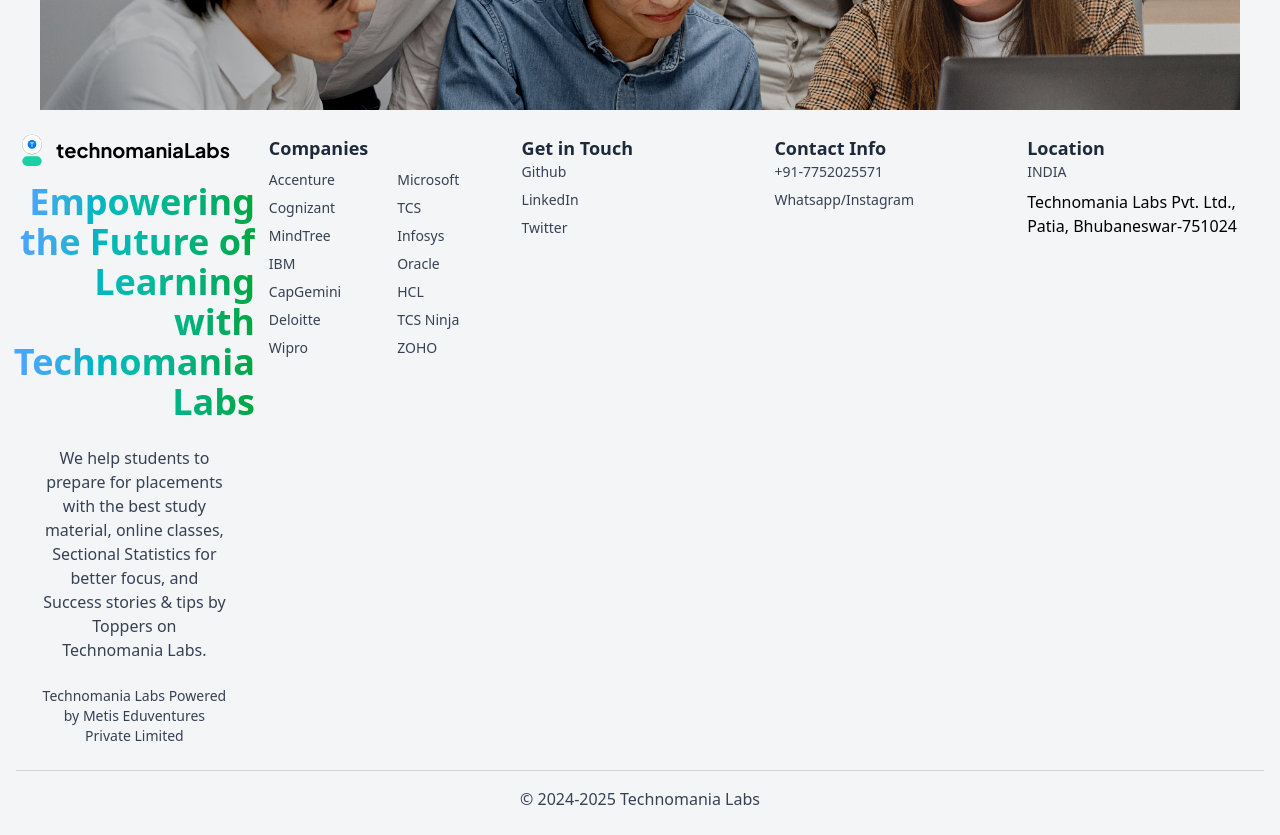
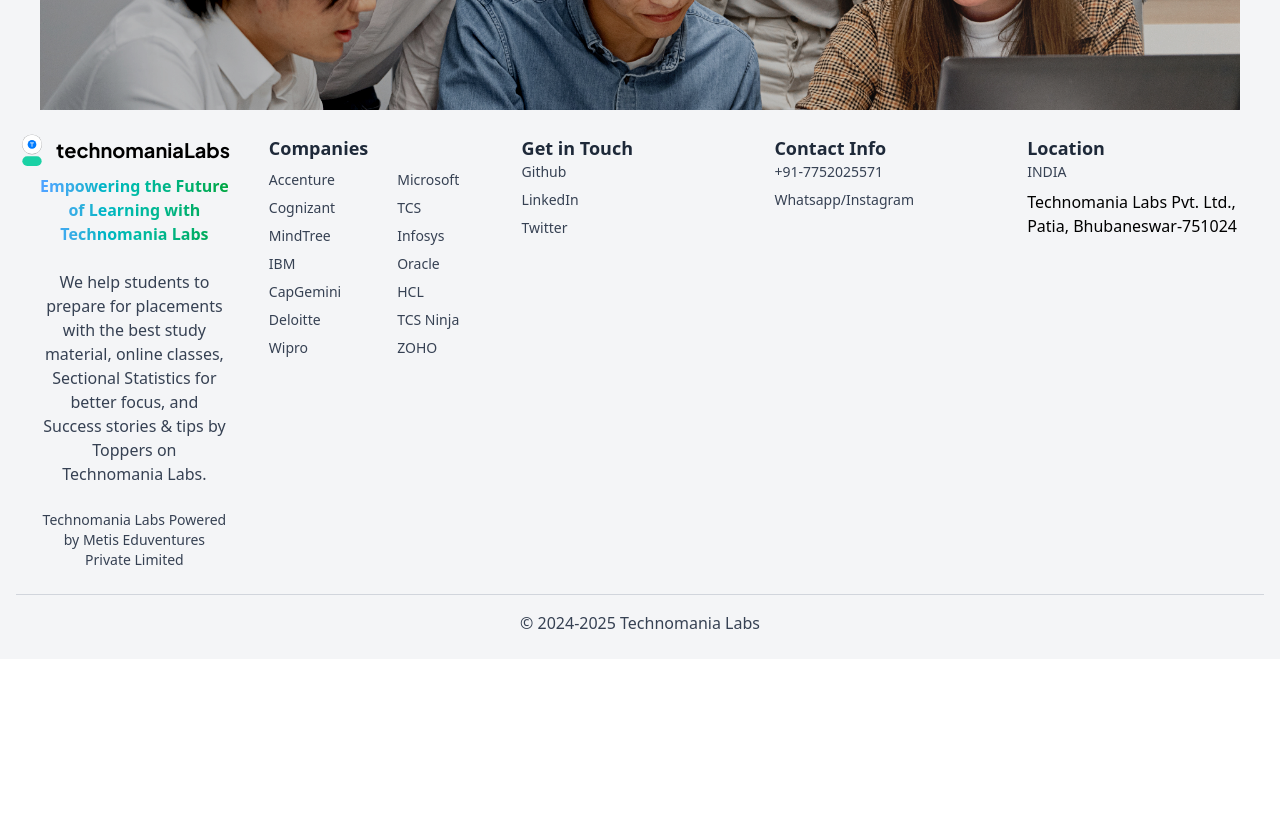
Before and after one commit to subhashish2803/Technomania.Labs, a React (Vite) app: page / in a window 1280 px wide. Shown: the part 2900-3735 px from the top of the page. After the commit the page ends 3559 px from the top, so only its background shows below. Built offline with nearby package versions, Linux system fonts and the light colour scheme; a web font is replaced by a local one.

Commit message:
Added gradient effect to text and updated footer content

```diff
--- a/src/components/Footer.jsx
+++ b/src/components/Footer.jsx
@@ -38,21 +38,21 @@
               </span>
             </div>
 
-  <div className="container mx-auto px-6 mt-4">
+            <div className="container mx-auto px-6 mt-2">
               <div className="flex flex-col items-center text-center">
                 {/* Heading */}
-      <h2 className="text-3xl md:text-4xl font-extrabold bg-gradient-to-r from-blue-400 via-teal-500 to-green-600 text-transparent bg-clip-text text-end mb-6">
+                <h2 className="text-md font-semibold font-sans bg-gradient-to-r from-blue-400 via-teal-500 to-green-600 text-transparent bg-clip-text mb-6">
                   Empowering the Future of Learning with Technomania Labs
                 </h2>
 
                 {/* Main description */}
-      <p className="text-sm md:text-base text-gray-700 mb-6">
+                <p className="text-xs sm:text-base text-gray-700 mb-6">
                   We help students to prepare for placements with the best study material, online classes,
                   Sectional Statistics for better focus, and Success stories & tips by Toppers on Technomania Labs.
                 </p>
 
                 {/* Footer text */}
-      <div className="text-xs md:text-sm text-gray-700">
+                <div className="text-xs sm:text-sm text-gray-700">
                   <p className="font-sans">
                     Technomania Labs Powered by Metis Eduventures Private Limited
                   </p>
@@ -60,9 +60,6 @@
               </div>
             </div>
           </div>
-
-
-
 
           {/* Companies Section */}
           <div className="space-y-2 col-span-2 sm:col-span-2 md:col-span-2 lg:col-span-1">
@@ -88,7 +85,6 @@
                 <li><a href="https://www.hcltech.com" target="_blank" className="hover:text-black">HCL</a></li>
                 <li><a href="https://www.tcs.com/ninja" target="_blank" className="hover:text-black">TCS Ninja</a></li>
                 <li><a href="https://www.tcs.com/ninja" target="_blank" className="hover:text-black">ZOHO</a></li>
-
               </ul>
             </div>
           </div>
@@ -104,7 +100,7 @@
           </div>
 
           {/* Contact Info Section */}
-          <div className="pb-4">
+          <div className="pb-4 sm:col-span-2 md:col-span-1 lg:col-span-1">
             <h3 className="font-semibold text-lg text-gray-800">Contact Info</h3>
             <ul className="space-y-2 text-sm">
               <li><a href="tel:+917752025571" className="hover:text-black">+91-7752025571</a></li>
```
Lines whose indentation alone changed are shown as unchanged.
